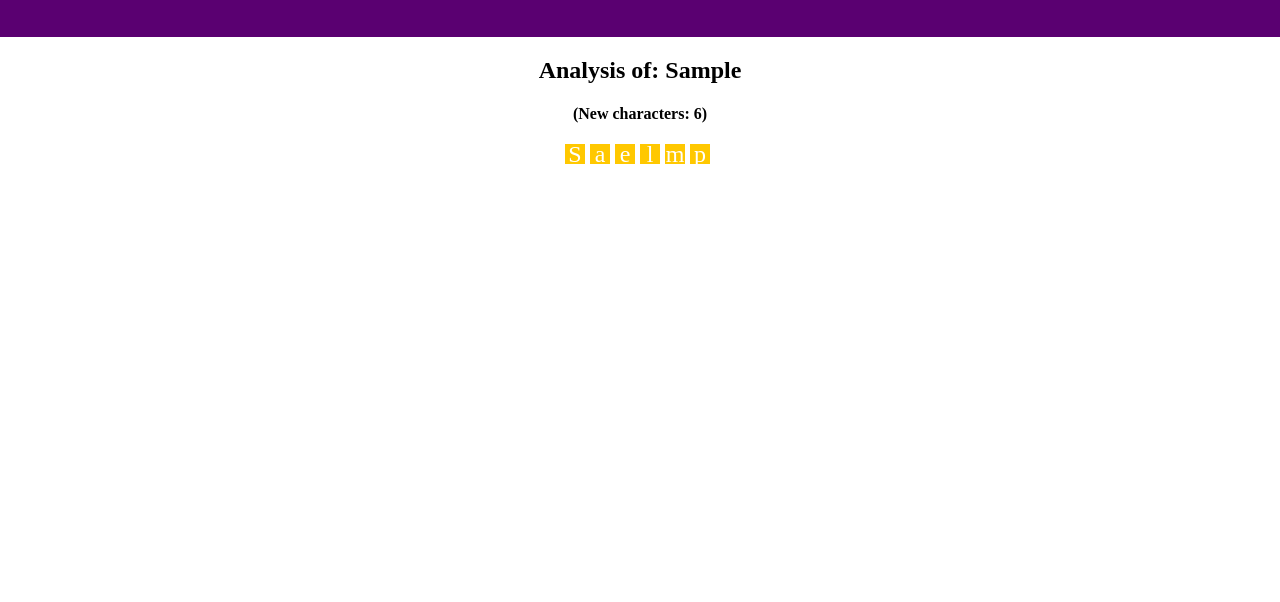
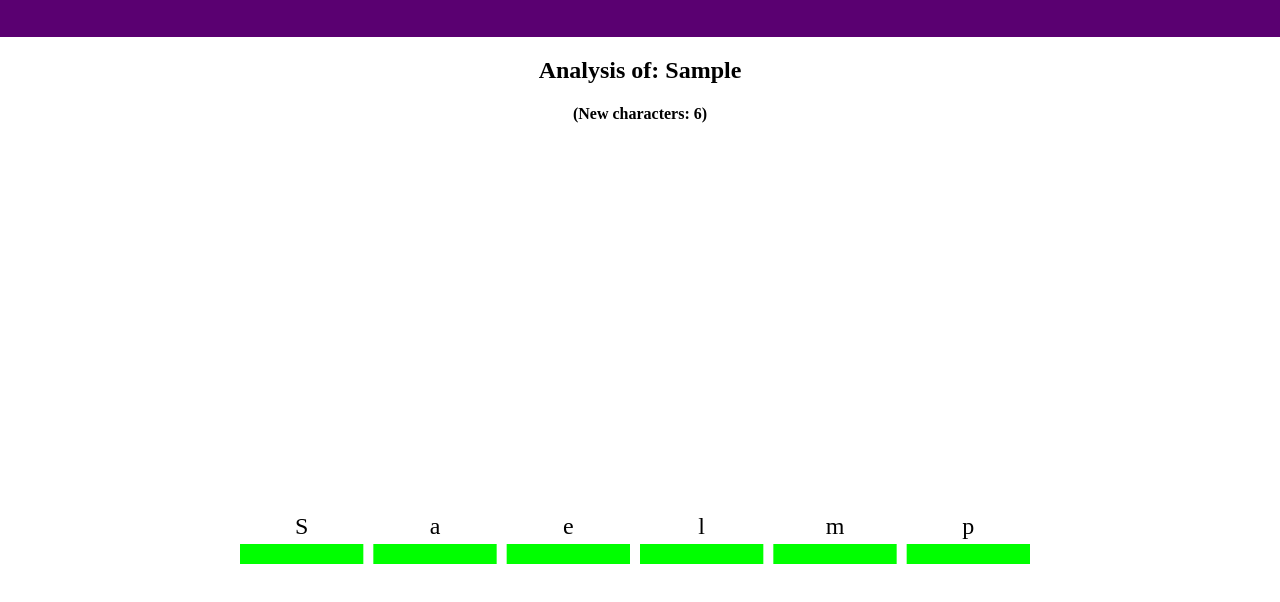
Before and after one commit to samioco/AdvancedWebDeveloperBootCampByColtSteele, a plain HTML site: page Section20_SVGandD3/LetterFrequencyRefactored/index.html in a window 1280 px wide. Both pictures are taken after typing "Sample" into the empty fields and a click on the button "Count the Letters!". Shown: the part 154-756 px from the top of the page. Drawn offline with nearby package versions, Linux system fonts and the light colour scheme.

Commit message:
refactor with d3 / svg

```diff
--- a/Section20_SVGandD3/LetterFrequencyRefactored/app.js
+++ b/Section20_SVGandD3/LetterFrequencyRefactored/app.js
@@ -1,3 +1,10 @@
+var width = 800;
+var height = 400;
+var barPadding = 10;
+var svg = d3.select("svg")
+              .attr("width", width)
+              .attr("height", height);
+
 d3.select("#reset")
     .on("click", function() {
       d3.selectAll(".letter")
@@ -15,33 +22,47 @@ d3.select("form")
       d3.event.preventDefault();
       var input = d3.select("input");
       var text = input.property("value");
+      var data = getFrequencies(text);
+      var barWidth = width / data.length - barPadding;
 
-      var letters = d3.select("#letters")
+      // var letters = d3.select("#letters")
+      var letters = svg
                       .selectAll(".letter")
-                      .data(getFrequencies(text), function(d) {
-                        return d.character;
-                      });
+                      // .data(getFrequencies(text), function(d) {
+                      .data(data, d => d.character);
 
       letters
           .classed("new", false)
         .exit()
         .remove();
 
-      letters
+      var letterEnter = letters
         .enter()
-        .append("div")
+        // .append("div")
+        .append("g")
+          // .append("rect")
           .classed("letter", true)
-          .classed("new", true)
-        .merge(letters)
-          .style("width", "20px")
-          .style("line-height", "20px")
-          .style("margin-right", "5px")
-          .style("height", function(d) {
-            return d.count * 20 + "px";
-          })
-          .text(function(d) {
-            return d.character;
-          });
+          .classed("new", true);
+
+      letterEnter.append("rect");
+      letterEnter.append("text");
+
+      letterEnter.merge(letters)
+        .select("rect")
+          .style("width", barWidth)
+          // .style("line-height", "20px")
+          // .style("margin-right", "5px")
+          .style("height", d => d.count * 20)
+          // .text(d => d.character);
+          .attr("x", (d,i) => (barWidth+barPadding)*i)
+          .attr("y", d => height - (d.count*20));
+
+      letterEnter.merge(letters)
+        .select("text")
+          .attr("x", (d,i) => (barWidth+barPadding)*i + barWidth/2)
+          .attr("text-anchor", "middle")
+          .attr("y", d => height - (d.count*20) - 10)
+          .text(d => d.character);
 
       d3.select("#phrase")
           .text("Analysis of: " + text);
--- a/Section20_SVGandD3/LetterFrequencyRefactored/index.html
+++ b/Section20_SVGandD3/LetterFrequencyRefactored/index.html
@@ -17,7 +17,13 @@
   <div>
     <h2 id="phrase"></h2>
     <h4 id="count"></h4>
-    <div id="letters"></div>
+    <!-- <div id="letters"></div> -->
+    <svg
+      version="1.1"
+      baseProfile="full"
+      xmlns="http://www.w3.org/2000/svg"
+      id="letters">
+    </svg>
   </div>
   <script src="https://d3js.org/d3.v4.js"></script>
   <script src="app.js"></script>
--- a/Section20_SVGandD3/LetterFrequencyRefactored/style.css
+++ b/Section20_SVGandD3/LetterFrequencyRefactored/style.css
@@ -31,17 +31,23 @@ form > button:hover {
 
 #letters {
   margin: 20px auto 0;
-  width: 800px;
+  /* width: 800px; */
 }
 
-.letter {
-  display: inline-block;
-  text-align: center;
-  background-color: #ffc800;
-  vertical-align: bottom;
+.letter rect {
+  /* display: inline-block;
+  text-align: center; */
+  /* background-color: #ffc800; */
+  /* vertical-align: bottom; */
+  fill: #ffc800;
 }
 
-.new {
+.new rect {
+  /* font-size: 1.5em;
+  color: #ffffff; */
+  fill: #00ff00;
+}
+
+.new text {
   font-size: 1.5em;
-  color: #ffffff;
 }
```
